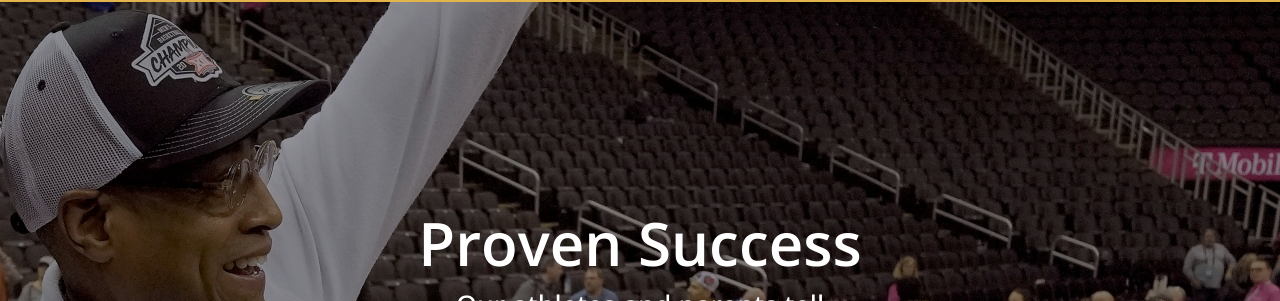
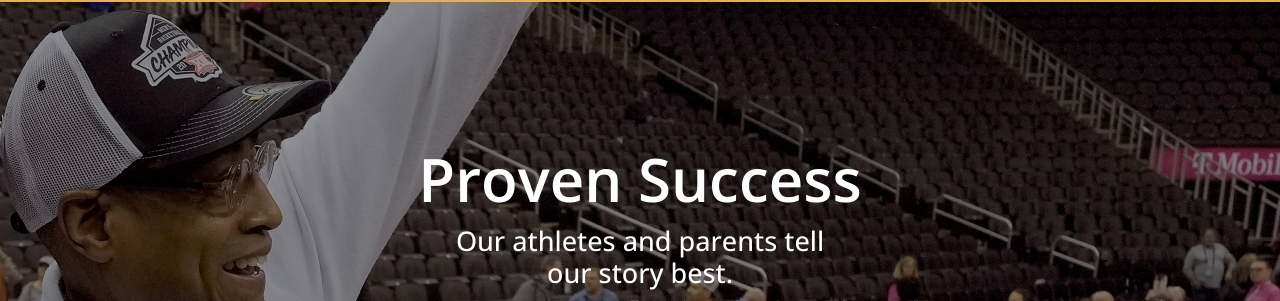
Before and after one commit to Sakkhor-omrito/basketball, a plain HTML site: page index.html in a window 1280 px wide. Shown: the part 2296-2597 px from the top of the page. Drawn offline with nearby package versions, Linux system fonts and the light colour scheme; a web font is replaced by a local one.

Commit message:
issue solve

```diff
--- a/css/style.css
+++ b/css/style.css
@@ -292,9 +292,9 @@ position: relative;
   background-color: rgba(0,0,0,.4);
 
 }
-.proven_content{
+.proven_content {
   text-align: center;
-  transform: translateY(80%);
+  transform: translateY(55%);
   z-index: 9999999;
   position: relative;
 }
```
